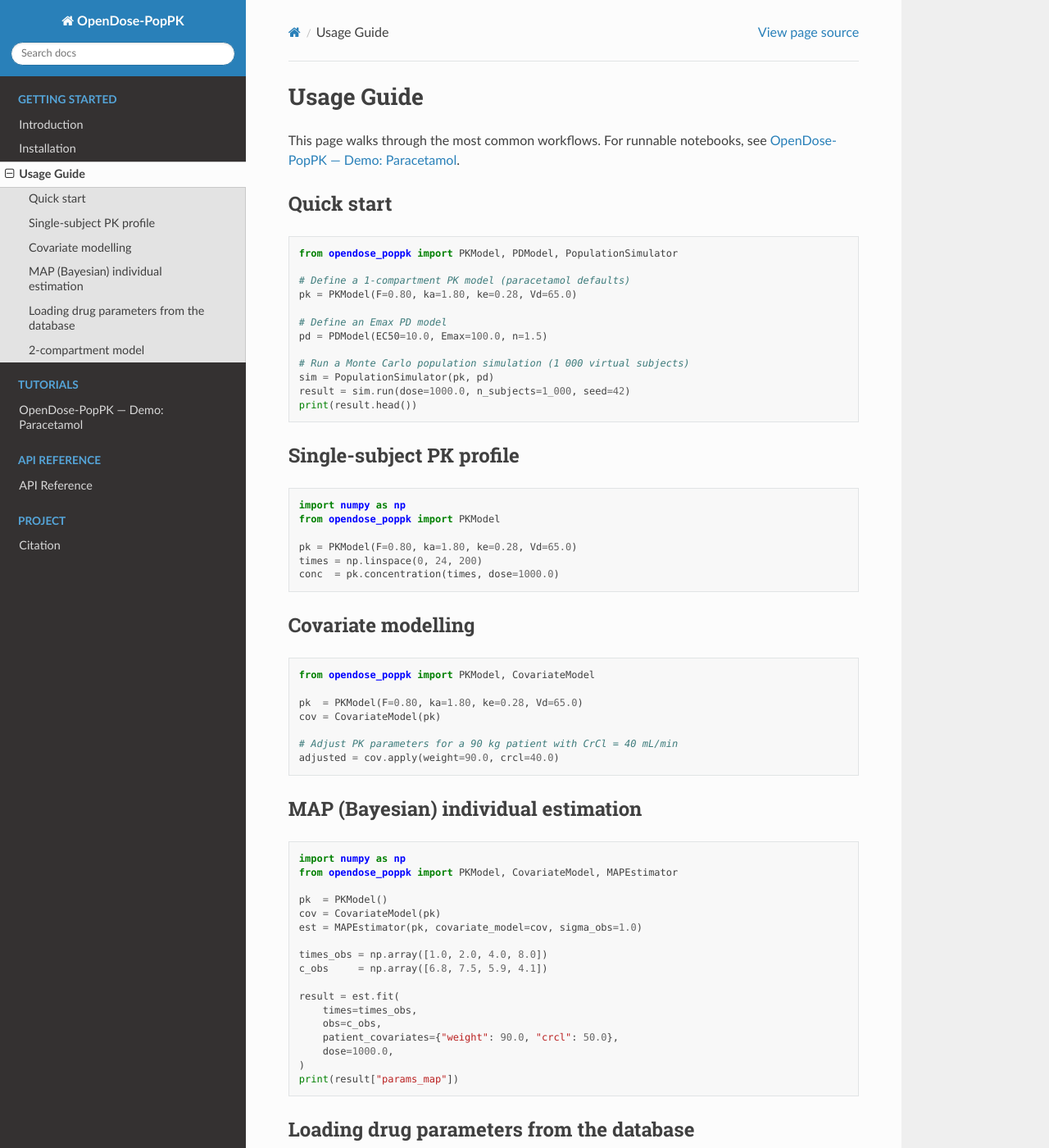
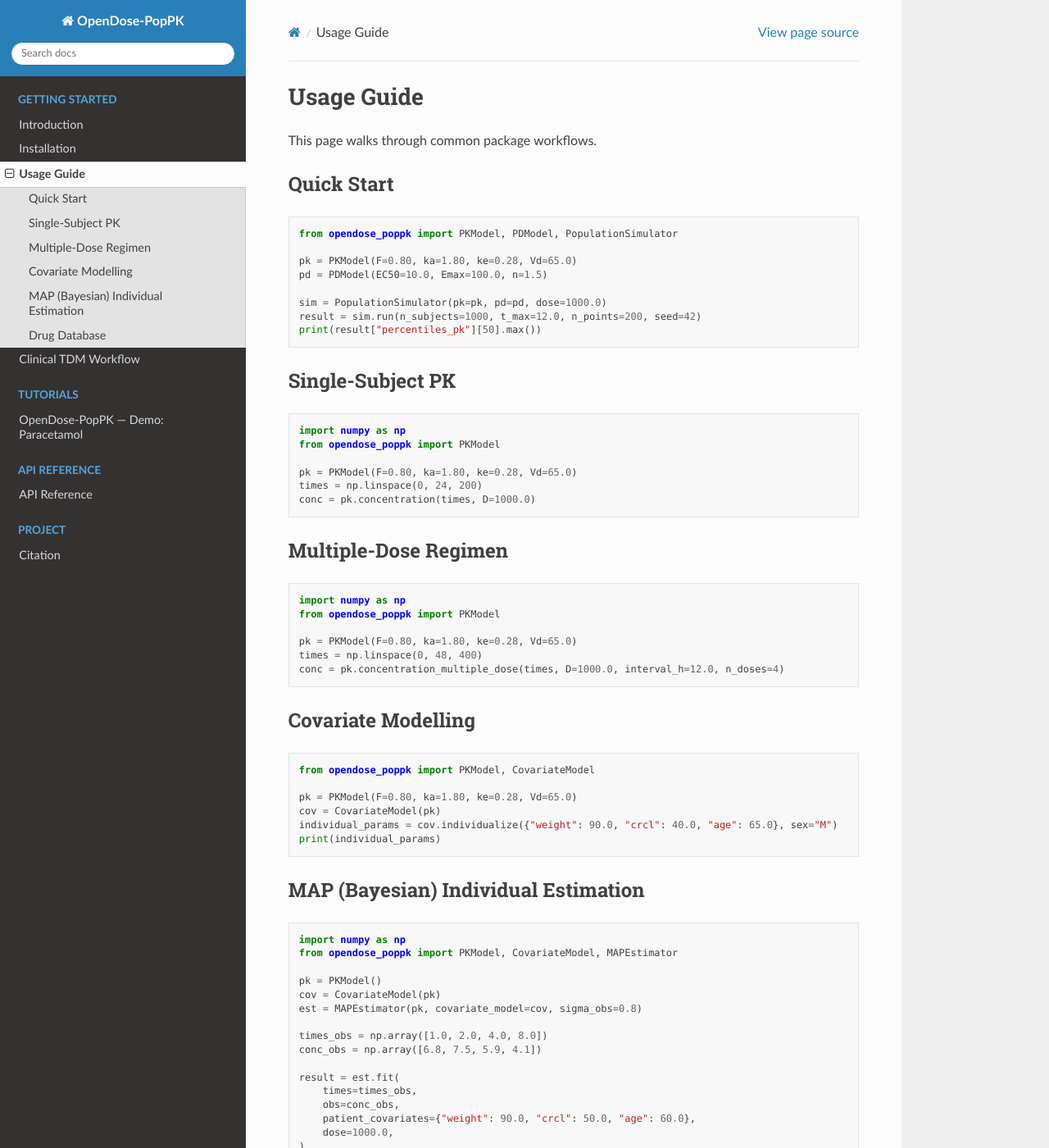
Before and after one commit to redkk123/OpenDose-PopPK, a Sphinx documentation site: the page built from docs/usage.rst, in a window 1280 px wide and 1400 px high. Shown: the whole window at 82% size. Built offline with Sphinx 7.4.7 and the Read the Docs theme 3.1.0, drawn with Linux system fonts in a browser that asks for light colours; pages that are not in the unit, such as notebooks, are missing from menus; some of the changed text lies outside the part shown.

Commit message:
docs: add clinical TDM workflow and refresh usage guide

```diff
--- /dev/null
+++ b/docs/clinical_tdm.rst
@@ -0,0 +1,51 @@
+Clinical TDM Workflow
+=====================
+
+OpenDose-PopPK includes a practical workflow to process therapeutic drug monitoring (TDM)
+tables and run MAP fitting per patient.
+
+Input Schema
+------------
+
+Required CSV columns:
+
+- ``patient_id``
+- ``time_h``
+- ``conc``
+- ``dose_mg``
+
+Optional columns used as covariates when present:
+
+- ``weight``
+- ``crcl``
+- ``age``
+
+CLI Workflow
+------------
+
+1. Validate and clean raw TDM table:
+
+.. code-block:: bash
+
+    opendose validate-tdm --input data/tdm.csv --output-clean output/tables/tdm_clean.csv
+
+2. Run MAP fitting for each patient:
+
+.. code-block:: bash
+
+    opendose fit-tdm --drug Paracetamol \
+      --input output/tables/tdm_clean.csv \
+      --output output/tables/tdm_fit.csv \
+      --report-md output/reports/tdm_fit_report.md
+
+Programmatic Workflow
+---------------------
+
+.. code-block:: python
+
+    from opendose_poppk import PKModel, load_tdm_csv, fit_tdm_patients
+
+    df = load_tdm_csv("data/tdm.csv")
+    pk = PKModel(F=0.8, ka=1.8, ke=0.28, Vd=65.0)
+    fit_df = fit_tdm_patients(df, pk=pk, sigma_obs=0.8, n_iter=3000)
+    print(fit_df.head())
--- a/docs/index.rst
+++ b/docs/index.rst
@@ -31,6 +31,7 @@
    introduction
    installation
    usage
+   clinical_tdm
 
 .. toctree::
    :maxdepth: 2
--- a/docs/usage.rst
+++ b/docs/usage.rst
@@ -1,29 +1,24 @@
 Usage Guide
 ===========
 
-This page walks through the most common workflows.  For runnable notebooks,
-see :doc:`tutorials/demo_paracetamol`.
+This page walks through common package workflows.
 
-Quick start
+Quick Start
 -----------
 
 .. code-block:: python
 
     from opendose_poppk import PKModel, PDModel, PopulationSimulator
 
-    # Define a 1-compartment PK model (paracetamol defaults)
     pk = PKModel(F=0.80, ka=1.80, ke=0.28, Vd=65.0)
-
-    # Define an Emax PD model
     pd = PDModel(EC50=10.0, Emax=100.0, n=1.5)
 
-    # Run a Monte Carlo population simulation (1 000 virtual subjects)
-    sim = PopulationSimulator(pk, pd)
-    result = sim.run(dose=1000.0, n_subjects=1_000, seed=42)
-    print(result.head())
+    sim = PopulationSimulator(pk=pk, pd=pd, dose=1000.0)
+    result = sim.run(n_subjects=1000, t_max=12.0, n_points=200, seed=42)
+    print(result["percentiles_pk"][50].max())
 
-Single-subject PK profile
---------------------------
+Single-Subject PK
+-----------------
 
 .. code-block:: python
 
@@ -32,64 +27,63 @@
 
     pk = PKModel(F=0.80, ka=1.80, ke=0.28, Vd=65.0)
     times = np.linspace(0, 24, 200)
-    conc  = pk.concentration(times, dose=1000.0)
+    conc = pk.concentration(times, D=1000.0)
 
-Covariate modelling
---------------------
+Multiple-Dose Regimen
+---------------------
+
+.. code-block:: python
+
+    import numpy as np
+    from opendose_poppk import PKModel
+
+    pk = PKModel(F=0.80, ka=1.80, ke=0.28, Vd=65.0)
+    times = np.linspace(0, 48, 400)
+    conc = pk.concentration_multiple_dose(times, D=1000.0, interval_h=12.0, n_doses=4)
+
+Covariate Modelling
+-------------------
 
 .. code-block:: python
 
     from opendose_poppk import PKModel, CovariateModel
 
-    pk  = PKModel(F=0.80, ka=1.80, ke=0.28, Vd=65.0)
+    pk = PKModel(F=0.80, ka=1.80, ke=0.28, Vd=65.0)
     cov = CovariateModel(pk)
+    individual_params = cov.individualize({"weight": 90.0, "crcl": 40.0, "age": 65.0}, sex="M")
+    print(individual_params)
 
-    # Adjust PK parameters for a 90 kg patient with CrCl = 40 mL/min
-    adjusted = cov.apply(weight=90.0, crcl=40.0)
-
-MAP (Bayesian) individual estimation
---------------------------------------
+MAP (Bayesian) Individual Estimation
+------------------------------------
 
 .. code-block:: python
 
     import numpy as np
     from opendose_poppk import PKModel, CovariateModel, MAPEstimator
 
-    pk  = PKModel()
+    pk = PKModel()
     cov = CovariateModel(pk)
-    est = MAPEstimator(pk, covariate_model=cov, sigma_obs=1.0)
+    est = MAPEstimator(pk, covariate_model=cov, sigma_obs=0.8)
 
     times_obs = np.array([1.0, 2.0, 4.0, 8.0])
-    c_obs     = np.array([6.8, 7.5, 5.9, 4.1])
+    conc_obs = np.array([6.8, 7.5, 5.9, 4.1])
 
     result = est.fit(
         times=times_obs,
-        obs=c_obs,
-        patient_covariates={"weight": 90.0, "crcl": 50.0},
+        obs=conc_obs,
+        patient_covariates={"weight": 90.0, "crcl": 50.0, "age": 60.0},
         dose=1000.0,
     )
     print(result["params_map"])
 
-Loading drug parameters from the database
--------------------------------------------
+Drug Database
+-------------
 
 .. code-block:: python
 
     from opendose_poppk import DrugDatabase, PKModel
 
-    db   = DrugDatabase("datasets/drugs_parameters.csv")
-    pars = db.get("paracetamol")
-    pk   = PKModel(**pars)
-
-2-compartment model
---------------------
-
-.. code-block:: python
-
-    from opendose_poppk import PKModel
-    import numpy as np
-
-    # Enable 2-compartment mode via CL/V parameterisation
-    pk = PKModel(CL=20.0, V=50.0, Q=10.0, V2=30.0, ka=1.5, F=1.0)
-    times = np.linspace(0, 24, 200)
-    conc  = pk.concentration(times, dose=500.0)
+    db = DrugDatabase("datasets/drugs_parameters.csv")
+    drug = db.get_drug("Paracetamol")
+    pk = PKModel(**drug.pk_kwargs)
+    print(drug.dose)
```
